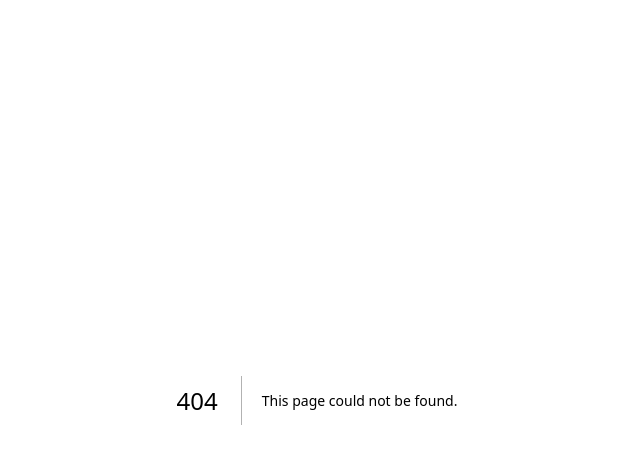
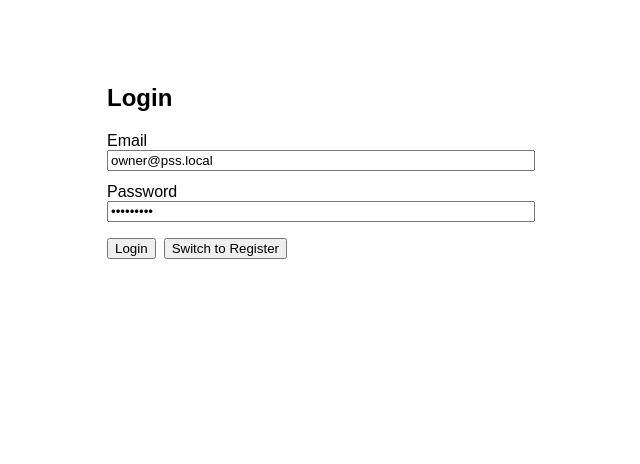
Before and after one commit to uNdoNe001/assessor, a Next.js app in the folder frontend/: page /login in a window 1280 px wide. Before the commit this address had no page. Shown: the top 464 px of the page, without its empty margins (323-963 px from the left). Built offline with nearby package versions, Linux system fonts and the light colour scheme.

Commit message:
Create login.tsx

```diff
--- /dev/null
+++ b/frontend/pages/login.tsx
@@ -0,0 +1,51 @@
+import { useState } from "react";
+import { useRouter } from "next/router";
+import { useAuth } from "@/context/AuthContext";
+
+export default function Login() {
+  const { login, register } = useAuth();
+  const [email, setEmail] = useState("owner@pss.local");
+  const [name, setName] = useState("PSS Owner");
+  const [password, setPassword] = useState("ChangeMe!");
+  const [mode, setMode] = useState<"login"|"register">("login");
+  const [err, setErr] = useState<string | null>(null);
+  const router = useRouter();
+
+  const go = async () => {
+    try {
+      setErr(null);
+      if (mode === "login") await login(email, password);
+      else await register(email, name, password);
+      router.push("/portal");
+    } catch (e: any) {
+      setErr(e?.response?.data?.detail || "Auth failed");
+    }
+  };
+
+  return (
+    <main style={{ fontFamily: "sans-serif", padding: 24, maxWidth: 420, margin: "40px auto" }}>
+      <h2>{mode === "login" ? "Login" : "Register"}</h2>
+      {mode === "register" && (
+        <div>
+          <label>Name</label><br />
+          <input value={name} onChange={e=>setName(e.target.value)} style={{width:"100%"}} />
+        </div>
+      )}
+      <div style={{marginTop:12}}>
+        <label>Email</label><br />
+        <input value={email} onChange={e=>setEmail(e.target.value)} style={{width:"100%"}} />
+      </div>
+      <div style={{marginTop:12}}>
+        <label>Password</label><br />
+        <input type="password" value={password} onChange={e=>setPassword(e.target.value)} style={{width:"100%"}} />
+      </div>
+      {err && <p style={{color:"crimson"}}>{err}</p>}
+      <div style={{marginTop:16, display:"flex", gap:8}}>
+        <button onClick={go}>{mode === "login" ? "Login" : "Register"}</button>
+        <button onClick={()=>setMode(mode==="login"?"register":"login")} type="button">
+          {mode === "login" ? "Switch to Register" : "Switch to Login"}
+        </button>
+      </div>
+    </main>
+  );
+}
```
